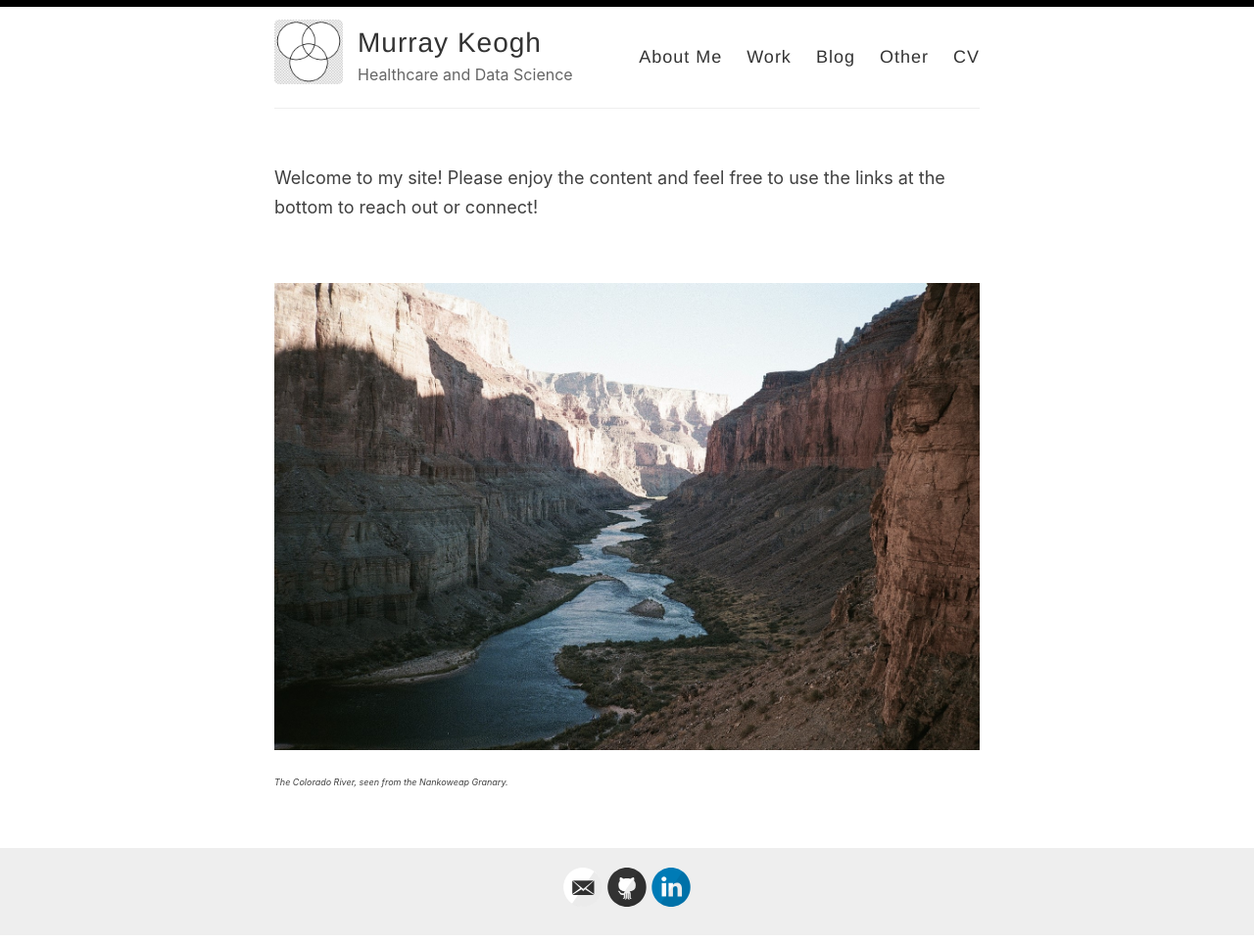
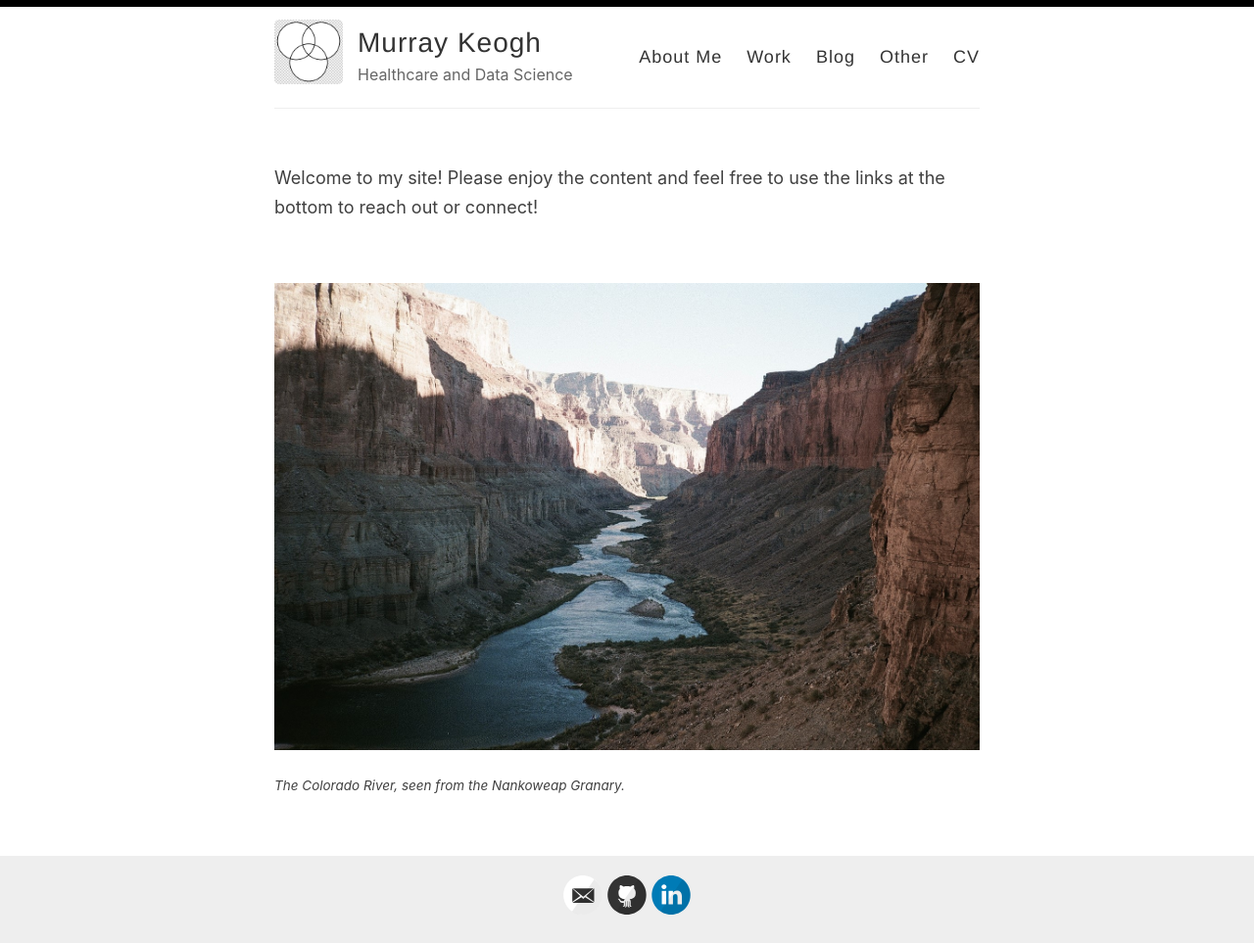
Before and after one commit to Murrkeys/Murrkeys.github.io, a Jekyll site: the page built from index.html, in a window 1280 px wide. Shown: the whole page at 98% size. Built offline with Jekyll 4.4.1, drawn with Linux system fonts in a browser that asks for light colours; the list of posts is cut into pages by our own code.

Commit message:
Update index.html

```diff
--- a/index.html
+++ b/index.html
@@ -10,5 +10,5 @@ Welcome to my site!  Please enjoy the content and feel free to use the links at
 
 <figure>
   <img src="/images/GC.jpg",align="right">
-  <figcaption><p style="font-size:50%;"><i>The Colorado River, seen from the Nankoweap Granary.</p></i></figcaption>
+  <figcaption><p style="font-size:75%;"><i>The Colorado River, seen from the Nankoweap Granary.</p></i></figcaption>
 </figure>
```
